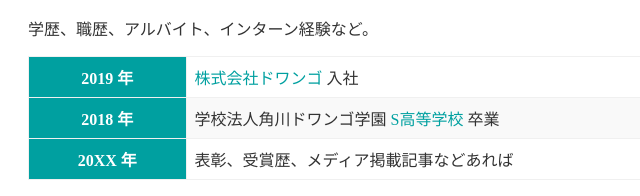
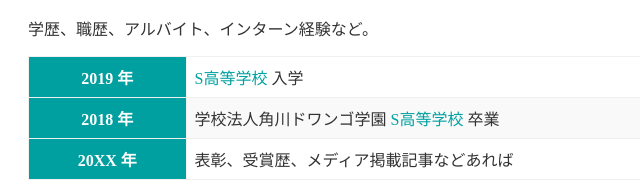
Before and after one commit to LoveyLego/LoveyLego.github.io, a plain HTML site: page index.html in a window 1280 px wide. Shown: the part 2061-2257 px from the top of the page, 2-642 px from the left. Drawn offline with Linux system fonts and the light colour scheme.

Commit message:
Update index.html

```diff
--- a/index.html
+++ b/index.html
@@ -70,7 +70,7 @@
     <table>
       <tr>
         <th>2019 年</th>
-        <td><a href="https://dwango.co.jp/">株式会社ドワンゴ</a> 入社</td>
+        <td><a href="https://dwango.co.jp/">S高等学校</a> 入学</td>
       </tr>
       <tr>
         <th>2018 年</th>
```
